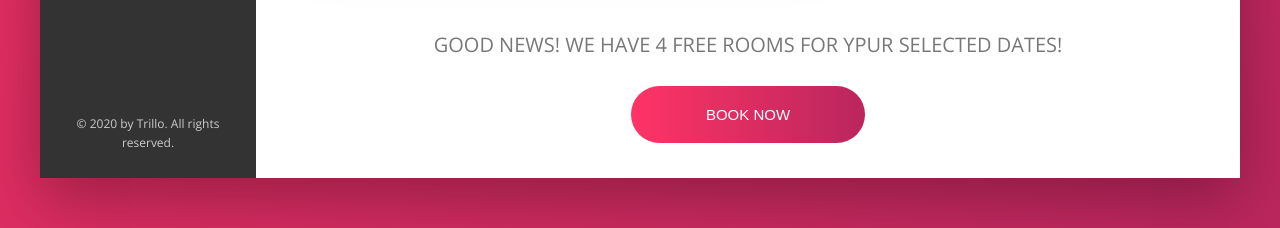
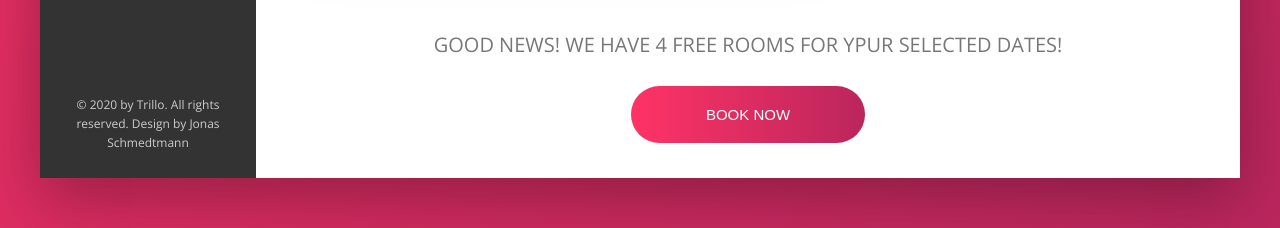
Before and after one commit to LeslieJR/TrilloProject, a website: page index.html in a window 1280 px wide. Shown: the part 1256-1484 px from the top of the page. Drawn offline with nearby package versions, Linux system fonts and the light colour scheme.

Commit message:
Jonas Schmedtmann's design

```diff
--- a/index.html
+++ b/index.html
@@ -80,7 +80,7 @@
                         </li>
                     </ul>
                     <div class="legal">
-                        &copy; 2020 by Trillo. All rights reserved.
+                        &copy; 2020 by Trillo. All rights reserved. Design by Jonas Schmedtmann
                     </div>
                 </nav>
                 <main class="hotel-view">
```
